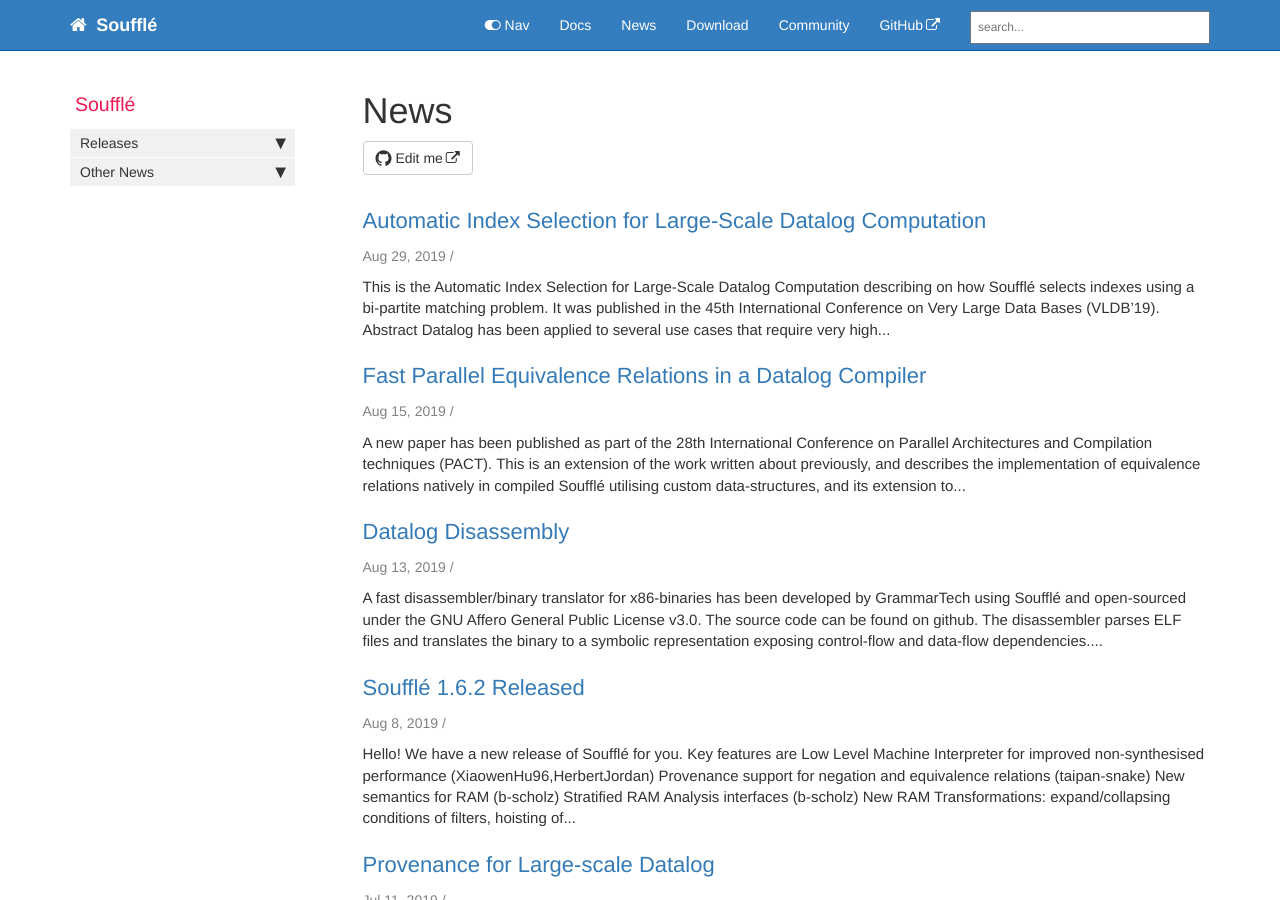
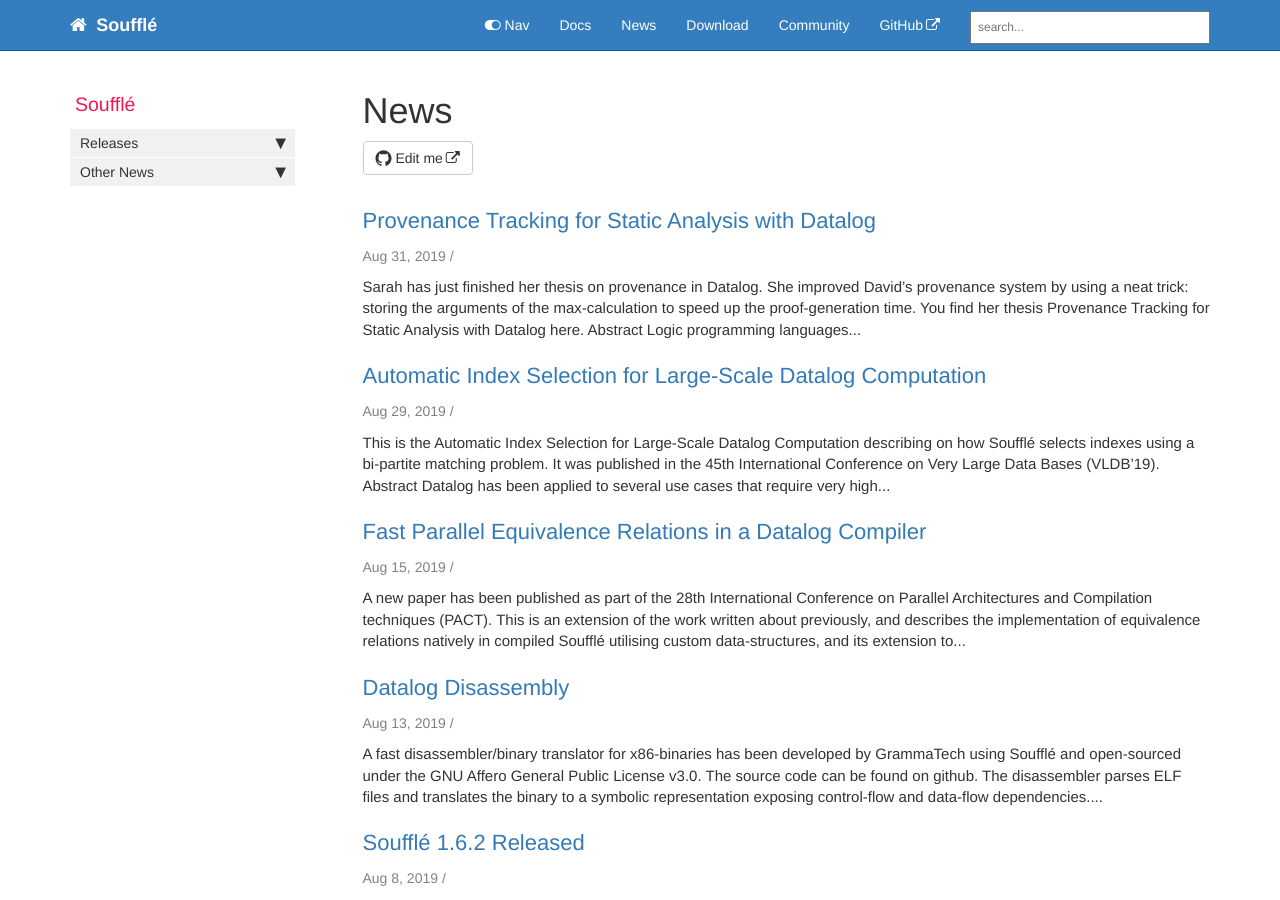
Before and after one commit to souffle-lang/souffle-lang.github.io, a Jekyll site: the page built from pages/news/news.html, in a window 1280 px wide and 900 px high. Built offline with Jekyll 4.4.1, drawn with Linux system fonts in a browser that asks for light colours; comment, search, counter and statistics services are not loaded; some of the changed text lies outside the part shown.

Commit message:
added Sarah's thesis

```diff
--- /dev/null
+++ b/_posts/2019-07-31-thesis-sallinger.md
@@ -0,0 +1,42 @@
+---
+sidebar: news_sidebar
+title: 'Provenance Tracking for Static Analysis with Datalog'
+date: 2019-08-31
+author: b-scholz
+categories: [thesis]
+permalink: sallinger19.html
+layout: post
+---
+
+Sarah has just finished her thesis on provenance in Datalog.
+She improved David's provenance system by using a neat trick:
+storing the arguments of the max-calculation to speed up
+the proof-generation time.
+
+You find her thesis [Provenance Tracking for Static Analysis
+with Datalog](/pdf/thesis_salinger.pdf) here.
+
+## Abstract
+Logic programming languages such as Datalog are gaining popularity for industrial static program
+analysis. This rise in popularity is due to the ease of expressing analyses in a declarative
+manner and to the availability of Datalog solvers that allow for performance characteristics
+similar to those of hand crafted analyses.
+A major challenge in using Datalog for program analysis is the generation of valuable information
+about generated alarms to give useful feedback to the users. A first step towards
+obtaining this information is the computation of provenance information for given analysis
+alarms. The state-of-the-art Datalog engine Soufflé provides this functionality in a system
+component that allows users to construct proof trees for arbitrary alarms.
+Other than the Datalog evaluation itself, this component is not fine-tuned for performance
+which results in unnecessarily long proof tree construction times. Soufflé’s proof tree constructionmechanism
+relies on annotations that are added to the generated tuples during Datalog
+evaluation, describing the height of the tuple’s proof tree.
+This thesis introduces subtree-heights provenance, an alternative proof tree construction
+mechanism that additionally annotates tuples with the heights of the proof trees of the tuples
+that where used in the generation, i.e. the heights of the first level subtrees.
+The alternative provenance mechanism was implemented in Soufflé and evaluated on a
+set of different Datalog program analyses over real-world programs, showing significant reductions
+of the proof tree computation times in all setups and reaching reductions of up to
+80% in some setups.
+
+
+{% include links.html %}
--- a/_posts/2019-08-13-ddisasm-paper.md
+++ b/_posts/2019-08-13-ddisasm-paper.md
@@ -9,7 +9,7 @@ layout: post
 ---
 
 A fast disassembler/binary translator for x86-binaries has
-been developed by GrammarTech using Soufflé and open-sourced under the
+been developed by GrammaTech using Soufflé and open-sourced under the
 GNU Affero General Public License v3.0.
 The source code can be found on [github](https://github.com/GrammaTech/ddisasm).
 
@@ -19,7 +19,7 @@ Antonio Flores-Montoya and Eric Schulte have written a technical
 report summarising the work and have published the work on
 Arxiv.org. The title, link, and abstract are below,
 
-[Datalog Disassembly, Antonio Flores-Montoya, Eric Schulte](https://arxiv.org/abs/1906.03969)
+[Datalog Disassembly, Antonio Flores Montoya, Eric Schulte](https://arxiv.org/abs/1906.03969)
 
 {% include callout.html content="Disassembly is fundamental to binary analysis and rewriting. We present a novel disassembly technique that takes a
 stripped binary and produces reassembleable assembly code. The resulting assembly code has accurate symbolic information
```
Also changed, not shown: 1 other file.
